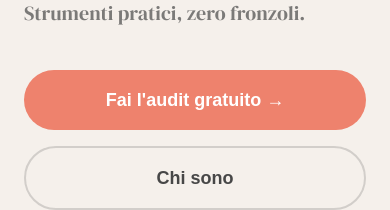
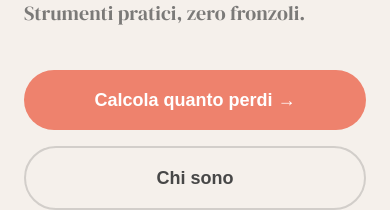
Before and after one commit to makelucavizza-ship-it/sito-personale, a Next.js app: page / in a window 390 px wide. Shown: the part 466-676 px from the top of the page. Built offline with nearby package versions, Linux system fonts and the light colour scheme.

Commit message:
Rename audit CTAs to match new calculator tool
Nav + mobile: "Audit gratuito" → "Calcolatore gratuito"
Hero: "Fai l'audit gratuito →" → "Calcola quanto perdi →"

https://claude.ai/code/session_01CGND5pdBDErRkX1suWPy6K

```diff
--- a/src/components/Navigation.tsx
+++ b/src/components/Navigation.tsx
@@ -64,7 +64,7 @@ export default function Navigation() {
             className="px-4 py-2 rounded-full bg-coral text-white text-sm font-bold hover:bg-coral/90 transition-colors"
             style={{ fontFamily: "Phenomena, sans-serif" }}
           >
-            Audit gratuito
+            Calcolatore gratuito
           </Link>
         </div>
 
@@ -109,7 +109,7 @@ export default function Navigation() {
                   style={{ fontFamily: "Phenomena, sans-serif" }}
                   onClick={() => setMenuOpen(false)}
                 >
-                  Audit gratuito
+                  Calcolatore gratuito
                 </Link>
               </li>
             </ul>
--- a/src/components/home/Hero.tsx
+++ b/src/components/home/Hero.tsx
@@ -108,7 +108,7 @@ export default function Hero() {
               className="px-8 py-4 rounded-full bg-coral text-white font-bold text-lg hover:bg-coral/90 transition-all hover:scale-105 inline-block text-center"
               style={{ fontFamily: "Phenomena, sans-serif" }}
             >
-              Fai l&apos;audit gratuito →
+              Calcola quanto perdi →
             </Link>
             <Link
               href="/chi-sono"
```
